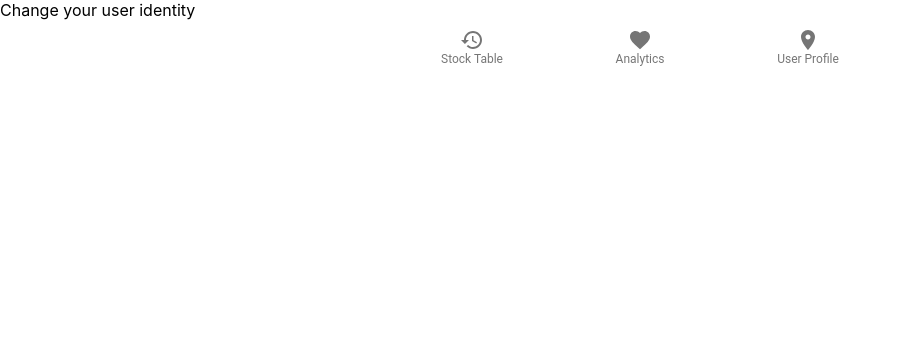
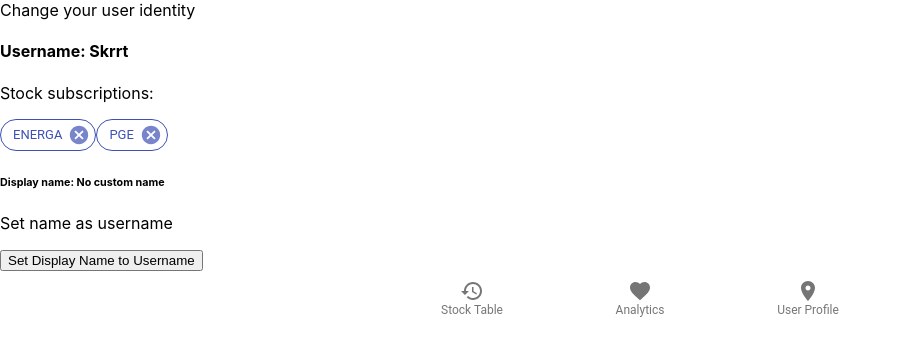
Before and after one commit to a-dabrowski/stock-dashboard, a React (Create React App) app: page /user in a window 1280 px wide. Shown: the top 354 px of the page, without its empty margins (0-902 px from the left). Built offline with nearby package versions, Linux system fonts and the light colour scheme; no server answers.

Commit message:
Use Redux instead of state for user info management

```diff
--- a/src/components/StockTable/singleStockSlice.ts
+++ b/src/components/StockTable/singleStockSlice.ts
@@ -16,7 +16,6 @@ export const slice = createSlice({
     },
     stockDataReceived: (state, action) => {
       state.loaded = true;
-      console.log(action.payload);
       state.stockData = action.payload;
     }
   }
--- a/src/components/UserPanel/index.tsx
+++ b/src/components/UserPanel/index.tsx
@@ -1,48 +1,45 @@
-import React, {useEffect, useState} from 'react';
-import Chip from '@material-ui/core/Chip';
-import {User, getUserData} from 'api';
-import {useSelector, useDispatch} from 'react-redux';
-import {changeDisplayName, selectDisplayName} from './userSlice';
-
-interface FetchLoaded<T> {
-  loaded: true;
-  data: T;
-}
-interface FetchWaiting {
-  loaded: false;
-}
-type Api<T> = FetchLoaded<T> | FetchWaiting;
+import React, { useEffect, useState } from "react";
+import Chip from "@material-ui/core/Chip";
+import { User, getUserData } from "api";
+import { useSelector, useDispatch } from "react-redux";
+import {
+  changeDisplayName,
+  removeFavouriteTicker,
+  addFavouriteTicker,
+  fetchFavouriteTickers,
+  selectDisplayName,
+  selectUserName,
+  selectFavouriteTickers
+} from "./userSlice";
 
 export default function ClientPanel() {
   const displayName = useSelector(selectDisplayName);
+  const userName = useSelector(selectUserName);
+  const favouriteTickers = useSelector(selectFavouriteTickers);
   const dispatch = useDispatch();
-  const [userData, setUserData] = useState<Api<User>>({
-    loaded: false,
-  });
   useEffect(() => {
-    getUserData(1).then(response =>
-      setUserData({loaded: true, data: response}),
-    );
-  }, []);
+    dispatch(fetchFavouriteTickers());
+  }, [dispatch]);
 
   const setNameAsUsername = () => {
-    if (userData.loaded)
-      dispatch(changeDisplayName({newDisplayName: userData.data.name}));
+      dispatch(changeDisplayName({ newDisplayName: userName }));
   };
 
   return (
     <React.Fragment>
-      {userData.loaded && (
+      {favouriteTickers && (
         <div>
-          <h4>Username: {userData.data.name}</h4>
+          <h4>Username: {userName}</h4>
           <p>Stock subscriptions:</p>
-          {userData.data.subscriptions.map((tickerName, index) => {
+          {favouriteTickers.map((tickerName, index) => {
             return (
               <Chip
                 key={index}
                 label={tickerName}
                 variant="outlined"
                 color="primary"
+                onDelete={() => dispatch(removeFavouriteTicker(tickerName))}
+                onClick={() => dispatch(addFavouriteTicker("PLAY"))}
               />
             );
           })}
--- a/src/components/UserPanel/userSlice.ts
+++ b/src/components/UserPanel/userSlice.ts
@@ -1,19 +1,49 @@
 import { createSlice } from '@reduxjs/toolkit';
+import { AppThunk } from 'store';
+import { User, getUserData } from "api";
+
+interface iUser {
+  id: number,
+  name: string,
+  subscriptions: string[],
+  displayName: string,
+  isLoggedIn: boolean,
+}
+
+const initialStateUser : iUser = {
+    id: 0,
+  name: 'Skrrt',
+    displayName: 'No custom name',
+    isLoggedIn: true,
+    subscriptions: ['ENERGA', 'PGE'],
+};
 
 export const slice = createSlice({
   name: 'user',
-  initialState: {
-    displayName: 'No custom name',
-    isLoggedIn: true,
-  },
+  initialState: initialStateUser,
   reducers: {
     changeDisplayName: (state, action) => {
       state.displayName = action.payload.newDisplayName
-    }
+    },
+    addFavouriteTicker: (state, action) => {
+      state.subscriptions.push(action.payload);
+    },
+    removeFavouriteTicker: (state, action) => {
+      const target = state.subscriptions.indexOf(action.payload);
+      state.subscriptions = state.subscriptions.splice(target, 1);
+    },
   }
 });
 
 export const selectDisplayName = (state: any) : string => state.user.displayName;
+export const selectUserName = (state: any) : string => state.user.name;
+export const selectFavouriteTickers = (state: any) : string[] => state.user.subscriptions;
 export const selectIsLoggedIn = (state: any) : boolean => state.user.isLoggedIn;
-export const { changeDisplayName } = slice.actions
+export const { changeDisplayName, addFavouriteTicker, removeFavouriteTicker } = slice.actions
 export default slice.reducer;
+
+export const fetchFavouriteTickers = () : AppThunk => async dispatch => {
+  //dispatch loading
+  const fetchedUser = await getUserData(1); //dummy id parameter
+  console.log(fetchedUser);
+};
--- a/src/pages/user.tsx
+++ b/src/pages/user.tsx
@@ -1,8 +1,10 @@
 import React from 'react';
+import User from 'components/UserPanel';
 const UserPanel = () => {
   return (
     <div>
       Change your user identity
+      <User />
     </div>
   );
 }
```
